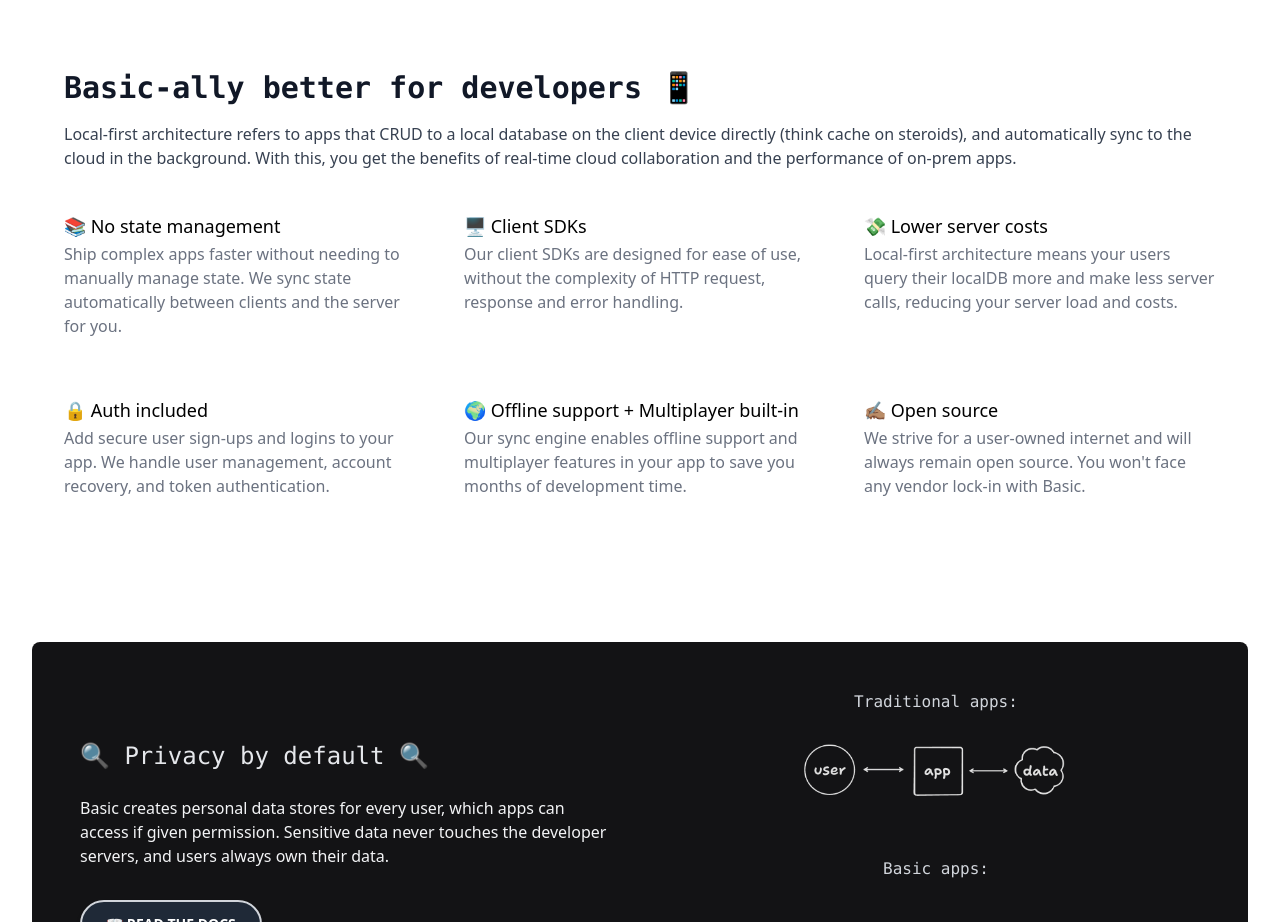
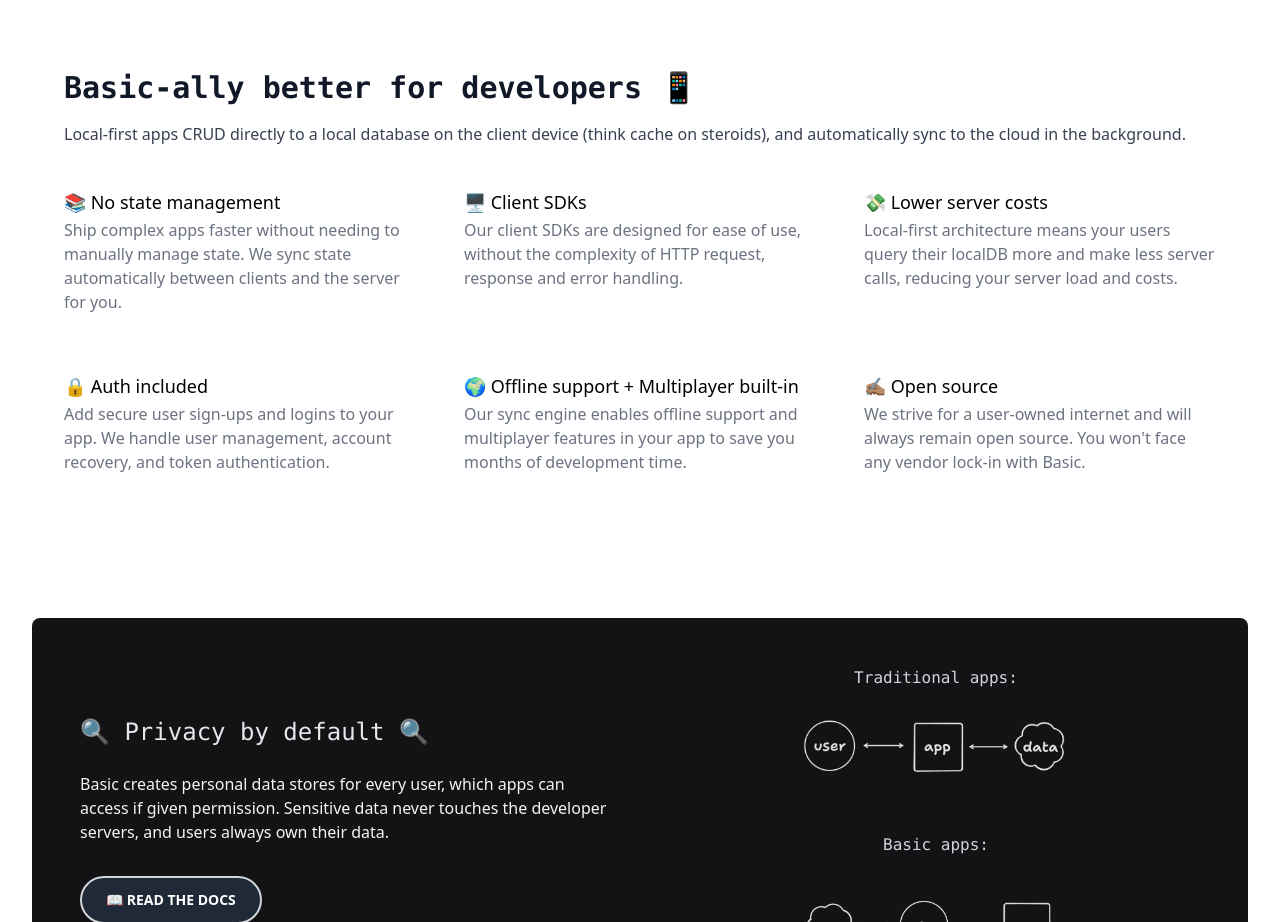
Before and after one commit to basicdb/basic-website, a Next.js app: page / in a window 1280 px wide. Shown: the part 1560-2482 px from the top of the page. Built offline with nearby package versions, Linux system fonts and the light colour scheme.

Commit message:
shortened subheader language

```diff
--- a/src/pages/index.tsx
+++ b/src/pages/index.tsx
@@ -33,7 +33,7 @@
         <div className="w-full max-w-7xl">
           <HeroSection />
           <WhyBasicSection />
-          <Benefits benefits={benefitsForDevelopers} title={"Basic-ally better for developers 📱"} subheader={"Local-first architecture refers to apps that CRUD to a local database on the client device directly (think cache on steroids), and automatically sync to the cloud in the background. With this, you get the benefits of real-time cloud collaboration and the performance of on-prem apps."} />
+          <Benefits benefits={benefitsForDevelopers} title={"Basic-ally better for developers 📱"} subheader={"Local-first apps CRUD directly to a local database on the client device (think cache on steroids), and automatically sync to the cloud in the background."} />
           <PrivacySection />
           <Benefits benefits={benefitsForUsers} title={"Also better for users 👯"} />
           <Footer />
```
